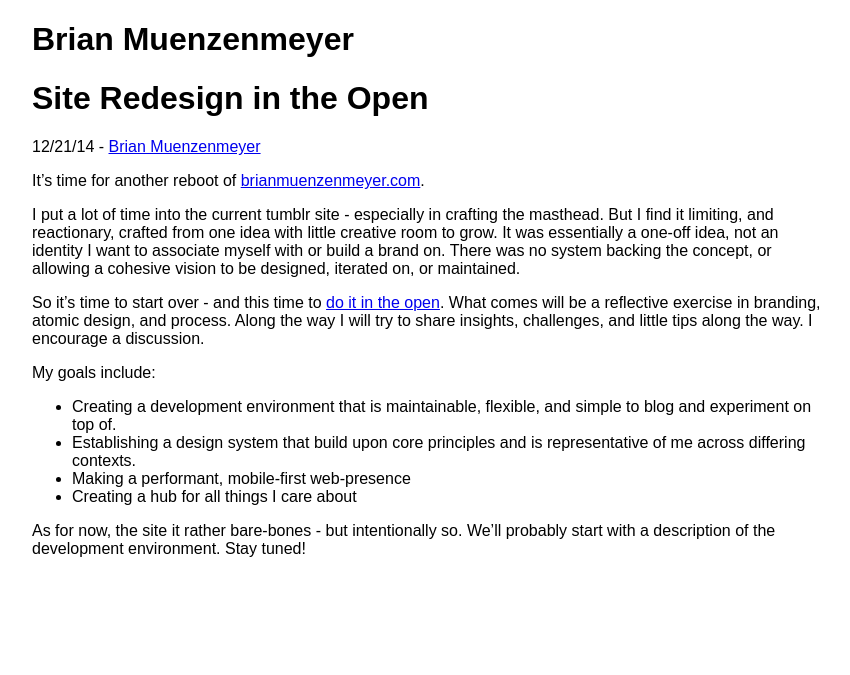
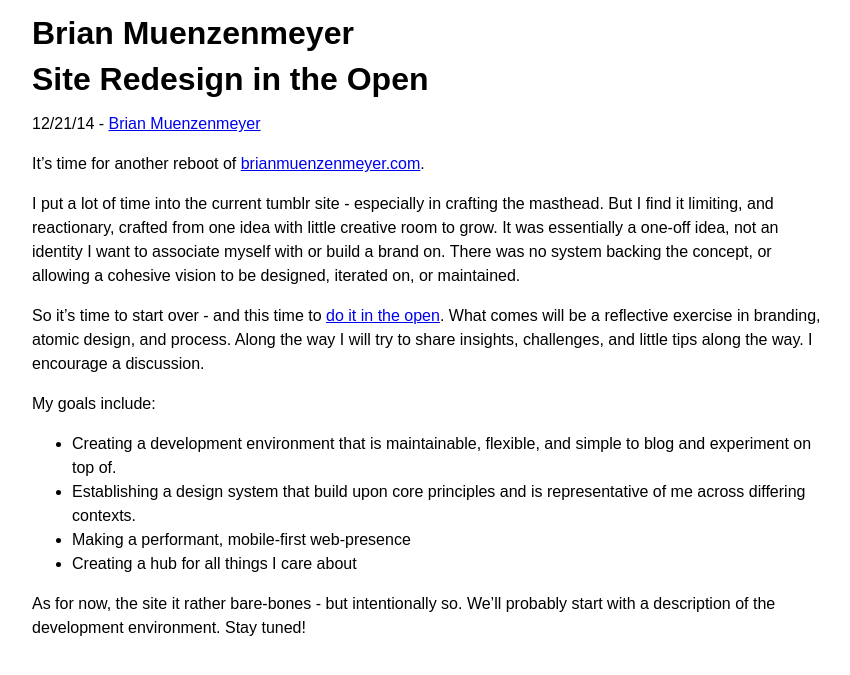
Before and after one commit to bmuenzenmeyer/bmuenzenmeyer.github.io, a Jekyll site: the page built from _posts/2014-12-21-site-redesign-in-the-open.md, in a window 1280 px wide. Shown: the top 675 px of the page, without its empty margins (208-1058 px from the left). Built offline with Jekyll 4.4.1, drawn with Linux system fonts in a browser that asks for light colours.

Commit message:
small updates - mostly removing some styling so i can start fresher

```diff
--- a/css/main.scss
+++ b/css/main.scss
@@ -11,17 +11,10 @@ html{
 }
 
 body{
-	font: 16px/18px;
+	font: 16px/150% 'Lato', Arial, Tahoma, sans-serif;
 	@media all and (min-width: $sm-bp){
 		width: 800px;
 		margin: 0 auto;
-	}
-}
-.half{
-	width: 100%;
-	float: left;
-	@media all and (min-width: $sm-bp){
-		width: 50%;
 	}
 }
 
```
Also changed, not shown: index.html (+10 -8 lines), 6 other files.
